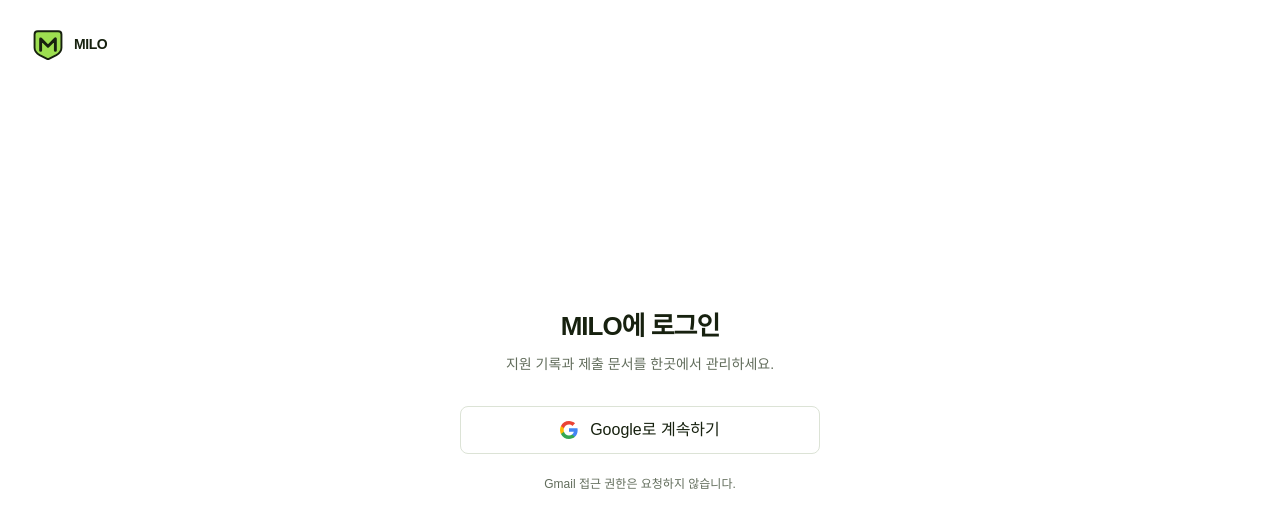
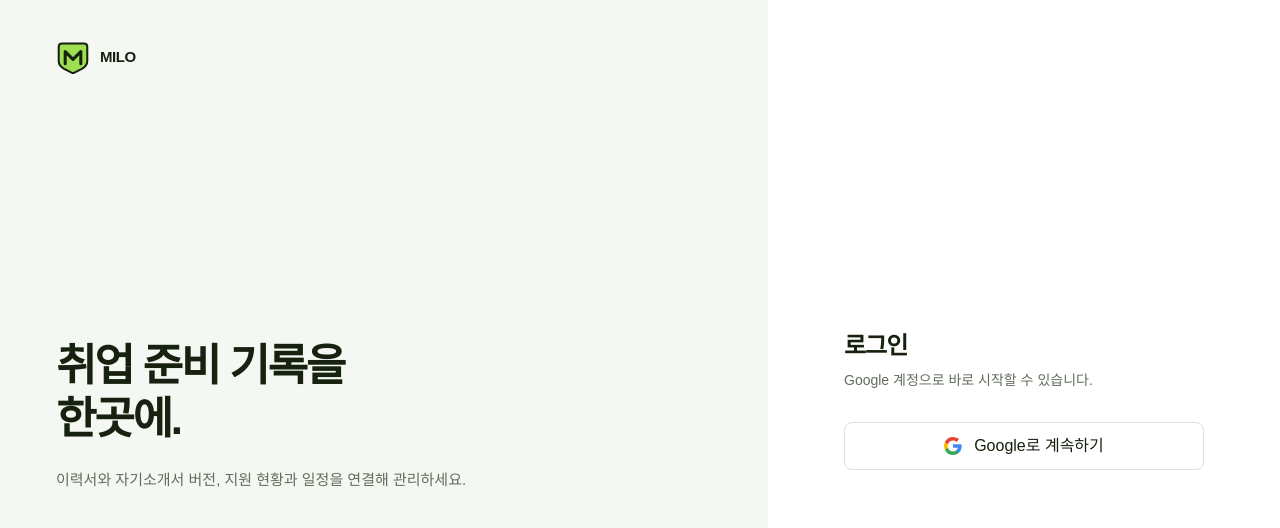
Before and after one commit to kwonsuhyuk/MILO_, a Next.js app: page /login in a window 1280 px wide. Shown: the top 528 px of the page. Built offline with nearby package versions, Linux system fonts and the light colour scheme; no server answers; a web font is replaced by a local one.

Commit message:
refactor: 랜딩과 로그인 화면 통합

```diff
--- a/src/app/login/page.tsx
+++ b/src/app/login/page.tsx
@@ -27,21 +27,30 @@ export default async function LoginPage({ searchParams }: LoginPageProps) {
   const errorMessage = error ? errorMessages[error] : undefined;
 
   return (
-    <main className="flex min-h-screen flex-col bg-background">
-      <header className="px-5 py-5 sm:px-8 sm:py-7">
+    <main className="grid min-h-screen bg-background lg:grid-cols-[minmax(0,1.2fr)_minmax(420px,0.8fr)]">
+      <section className="flex min-h-[46vh] flex-col bg-surface-subtle px-6 py-6 sm:px-10 sm:py-8 lg:min-h-screen lg:px-14 lg:py-10">
         <div className="flex items-center gap-2.5">
-          <Image src="/milo-mark.svg" width={32} height={32} alt="" priority />
-          <span className="text-sm font-bold tracking-[-0.03em]">MILO</span>
+          <Image src="/milo-mark.svg" width={34} height={34} alt="" priority />
+          <span className="text-[15px] font-bold tracking-[-0.03em]">MILO</span>
         </div>
-      </header>
 
-      <section className="flex flex-1 items-center justify-center px-5 pb-24 pt-10 sm:pb-32">
+        <div className="my-auto max-w-lg py-14 lg:py-0">
+          <h1 className="text-[36px] font-bold leading-[1.2] tracking-[-0.05em] sm:text-[44px]">
+            취업 준비 기록을
+            <br />
+            한곳에.
+          </h1>
+          <p className="mt-5 max-w-md text-sm leading-7 text-muted-foreground sm:text-[15px]">
+            이력서와 자기소개서 버전, 지원 현황과 일정을 연결해 관리하세요.
+          </p>
+        </div>
+      </section>
+
+      <section className="flex items-center justify-center px-6 py-14 sm:px-10 lg:px-14">
         <div className="w-full max-w-[360px]">
-          <h1 className="text-center text-[26px] font-bold tracking-[-0.04em]">
-            MILO에 로그인
-          </h1>
-          <p className="mt-2 text-center text-sm text-muted-foreground">
-            지원 기록과 제출 문서를 한곳에서 관리하세요.
+          <h2 className="text-2xl font-bold tracking-[-0.04em]">로그인</h2>
+          <p className="mt-2 text-sm text-muted-foreground">
+            Google 계정으로 바로 시작할 수 있습니다.
           </p>
 
           {errorMessage ? (
@@ -62,10 +71,6 @@ export default async function LoginPage({ searchParams }: LoginPageProps) {
               Google로 계속하기
             </button>
           </form>
-
-          <p className="mt-5 text-center text-xs leading-5 text-muted-foreground">
-            Gmail 접근 권한은 요청하지 않습니다.
-          </p>
         </div>
       </section>
     </main>
```
